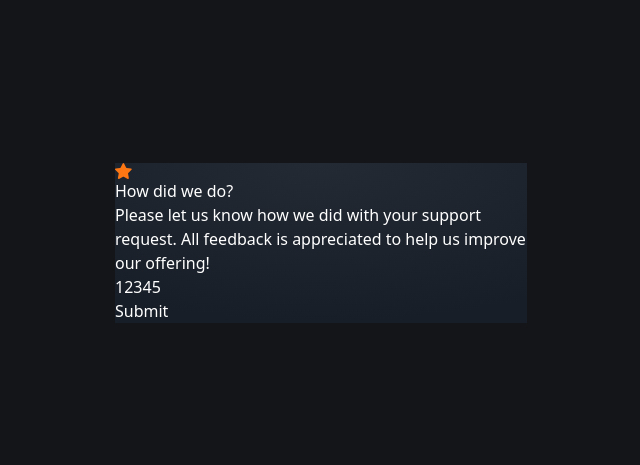
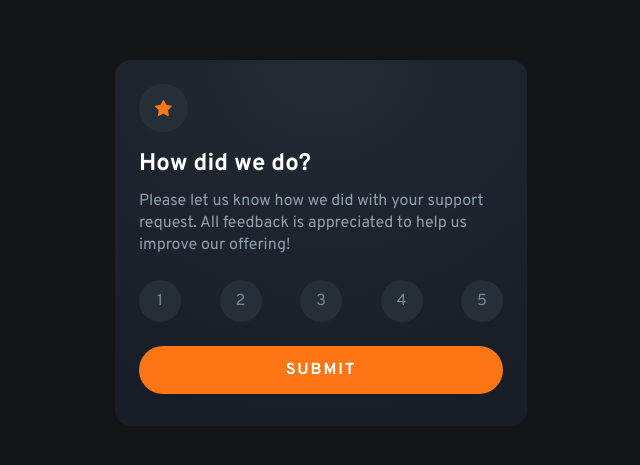
Before and after one commit to heloisasantos2/feedback03tc, a React (Vite) app: page / in a window 1280 px wide. Shown: the part 157-622 px from the top of the page, without its empty margins (319-959 px from the left). Built offline with nearby package versions, Linux system fonts and the light colour scheme.

Commit message:
criação da função para atualizar o card

```diff
--- a/index.html
+++ b/index.html
@@ -3,6 +3,9 @@
   <head>
     <meta charset="UTF-8" />
     <link rel="icon" type="image/svg+xml" href="/favicon-32x32.png" />
+    <link rel="preconnect" href="https://fonts.googleapis.com">
+    <link rel="preconnect" href="https://fonts.gstatic.com" crossorigin>
+    <link href="https://fonts.googleapis.com/css2?family=Overpass:ital,wght@0,100..900;1,100..900&display=swap" rel="stylesheet">
     <meta name="viewport" content="width=device-width, initial-scale=1.0" />
     <title>Feedback</title>
   </head>
--- a/src/App.jsx
+++ b/src/App.jsx
@@ -1,25 +1,48 @@
 import iconStar from "./assets/icon-star.svg"
+import { useState } from "react"
 
 export function App() {
+  const [submited, setSubmited] = useState(false)
+  const [rateNote, setRateNote] = useState(0)
+
+  function handleSubmited() {
+    if (rateNote !== 0) {
+      setSubmited(true)
+      return
+    }
+
+    alert("Please, choose a rate button!")
+  }
+
+  function handleChangeRateNote(value) {
+    setRateNote(value)
+  }
+
   return(
     <div className="h-svh bg-very-dark-blue text-white flex justify-center items-center px-6">
-      <div className="bg-radial-gradient max-w-103">
-        <img src={iconStar} alt="icone da estrela"/>
+      {submited === false ? (
+          <div className="bg-radial-gradient max-w-103 px-6 pt-6 pb-8 rounded-2xl font-overpass">
+          <div className="bg-dark-blue p-4 w-fit rounded-full mb-4">
+            <img src={iconStar} alt="icone da estrela"/>
+          </div>
 
-        <h1>How did we do?</h1>
+          <h1 className="font-bold text-2xl mb-2.5">How did we do?</h1>
 
-        <p>Please let us know how we did with your support request. All feedback is appreciated to help us improve our offering!</p>
+          <p className="text-light-grey text-sn leading-1 mb-6">Please let us know how we did with your support request. All feedback is appreciated to help us improve our offering!</p>
 
-        <div>
-          <input type="button" value={1}/>
-          <input type="button" value={2}/>
-          <input type="button" value={3}/>
-          <input type="button" value={4}/>
-          <input type="button" value={5}/>
+          <div className="flex justify-between mb-6">
+            <input type="button" value={1} className="bg-dark-blue w-10.5 h-10.5 rounded-full text-sn text-medium-grey focus:bg-medium-grey focus:text-white" onClick={() => handleChangeRateNote(1)}/>
+            <input type="button" value={2} className="bg-dark-blue w-10.5 h-10.5 rounded-full text-sn text-medium-grey focus:bg-medium-grey focus:text-white" onClick={() => handleChangeRateNote(2)}/>
+            <input type="button" value={3} className="bg-dark-blue w-10.5 h-10.5 rounded-full text-sn text-medium-grey focus:bg-medium-grey focus:text-white" onClick={() => handleChangeRateNote(3)}/>
+            <input type="button" value={4} className="bg-dark-blue w-10.5 h-10.5 rounded-full text-sn text-medium-grey focus:bg-medium-grey focus:text-white" onClick={() => handleChangeRateNote(4)}/>
+            <input type="button" value={5} className="bg-dark-blue w-10.5 h-10.5 rounded-full text-sn text-medium-grey focus:bg-medium-grey focus:text-white" onClick={() => handleChangeRateNote(5)}/>
+          </div>
+
+          <button className="bg-orange w-full py-3 rounded-3xl uppercase font-bold tracking-1" onClick={handleSubmited}>Submit</button>
         </div>
-
-        <button>Submit</button>
-      </div>
+      ) : (
+        <p>oi</p>
+      )}
     </div>
   )
 }
--- a/src/index.css
+++ b/src/index.css
@@ -1,7 +1,18 @@
 @import "tailwindcss";
+@import url('https://fonts.googleapis.com/css2?family=Overpass:ital,wght@0,100..900;1,100..900&display=swap');
 
 @theme {
   --color-very-dark-blue: #131518;
+  --color-dark-blue: #262E38;
+  --color-light-grey: #909FAD;
+  --color-medium-grey: #7C8798;
+  --color-orange: #FC7614;
+
+  --font-overpass: "Overpass", "sans-serif";
+
+  --leading-1: 1.375rem;
+
+  --tracking-1: 1.867px;
 }
 
 @layer utilities {
```
